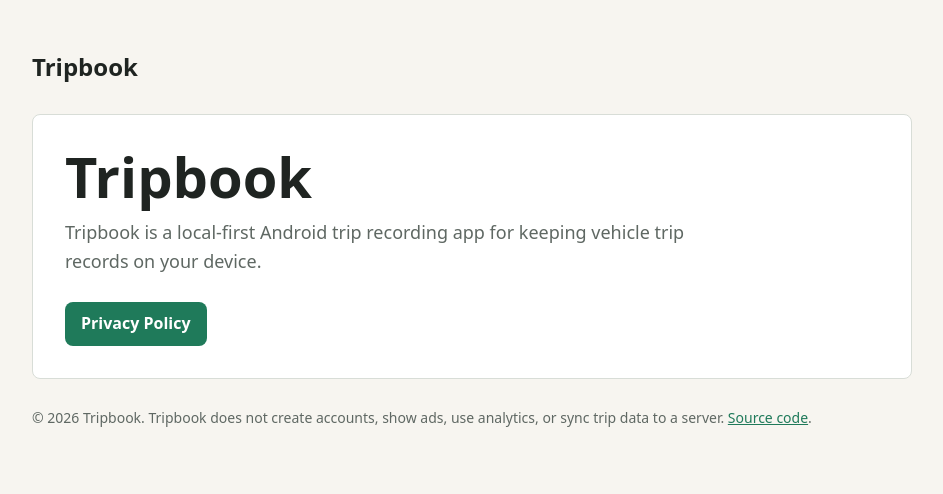
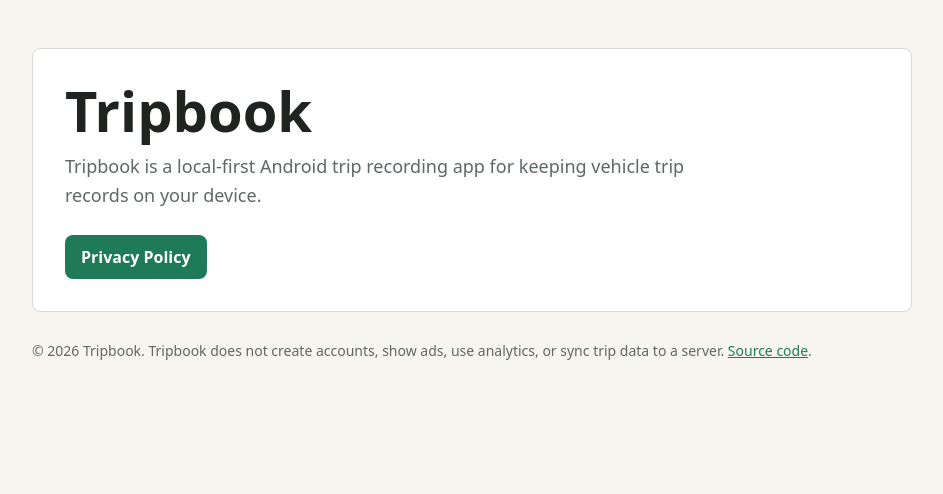
Before and after one commit to Snupai/tripbook, a plain HTML site: page docs/index.html in a window 1280 px wide. Shown: the whole page, without its empty margins (168-1111 px from the left). Drawn offline with Linux system fonts and the light colour scheme.

Commit message:
Remove repeated homepage title

```diff
--- a/docs/index.html
+++ b/docs/index.html
@@ -9,10 +9,6 @@
 </head>
 <body>
     <main class="page">
-        <header class="site-header">
-            <div class="brand">Tripbook</div>
-        </header>
-
         <section class="hero">
             <h1>Tripbook</h1>
             <p>Tripbook is a local-first Android trip recording app for keeping vehicle trip records on your device.</p>
```
